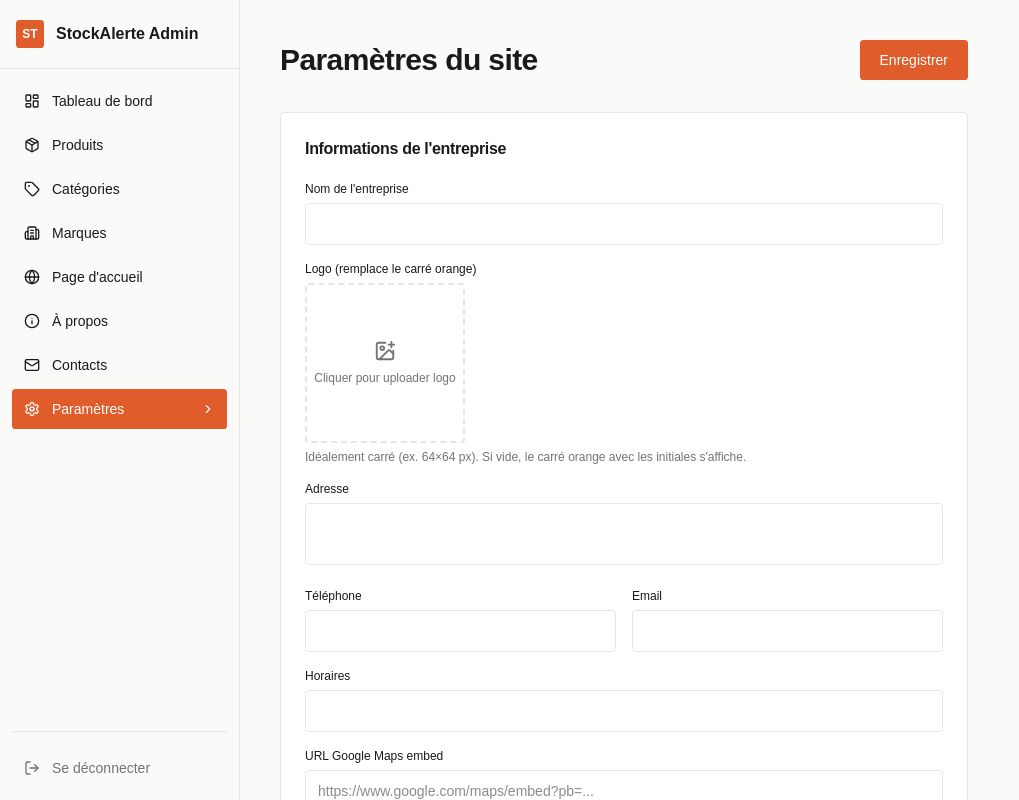
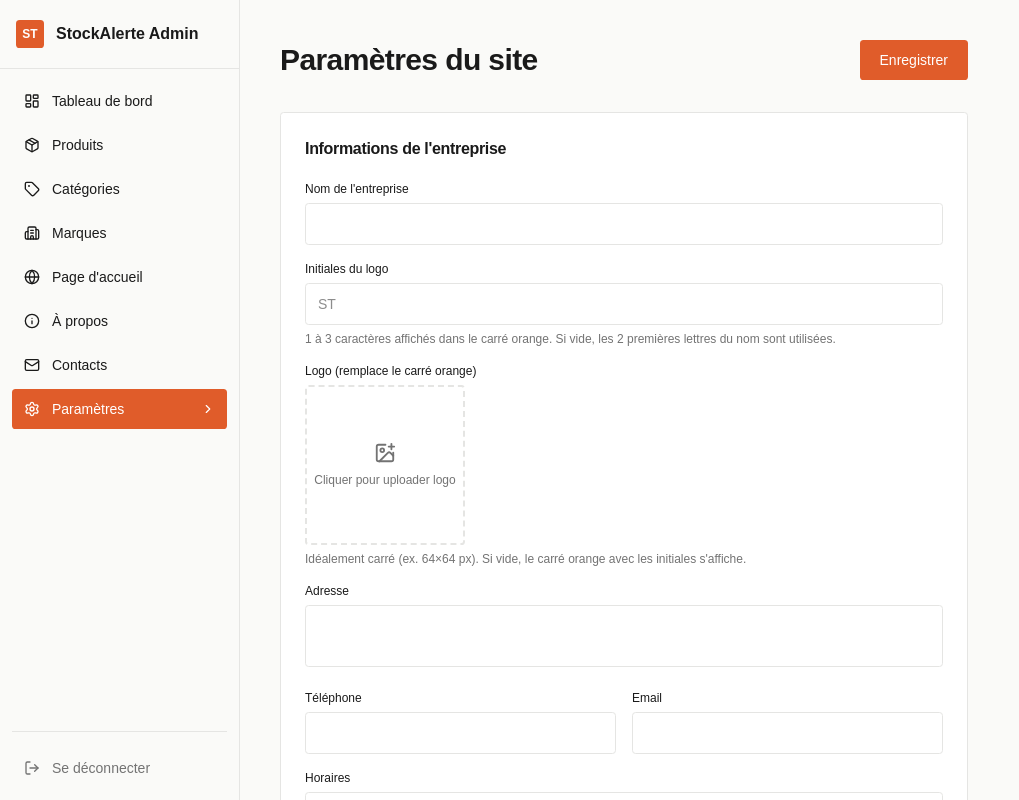
Before and after one commit to SlimaneLAMI/stockalerte, a Next.js app: page /admin/parametres in a window 1280 px wide. Shown: the top 800 px of the page, without its empty margins (0-1019 px from the left). Built offline with nearby package versions, Linux system fonts and the light colour scheme; no server answers; the database is empty; sample sign-in values are in the browser's storage; a web font is replaced by a local one.

Commit message:
feat: champ initiales logo personnalisables dans les paramètres

```diff
--- a/app/admin/parametres/page.js
+++ b/app/admin/parametres/page.js
@@ -22,7 +22,7 @@ export default function ParametresPage() {
   const [settings, setSettings] = useState({
     company_name: '', company_address: '', company_phone: '',
     company_email: '', company_hours: '', maps_url: '',
-    logo_url: '', footer_text: '',
+    logo_url: '', logo_initials: '', footer_text: '',
     social_facebook: '', social_instagram: '', social_linkedin: '',
     social_twitter: '', social_youtube: '', social_tiktok: '',
     social_whatsapp: '', social_snapchat: '', social_pinterest: '',
@@ -66,6 +66,20 @@ export default function ParametresPage() {
           <div>
             <label className={label} style={labelStyle}>Nom de l'entreprise</label>
             <input value={settings.company_name} onChange={e => setSettings(p => ({ ...p, company_name: e.target.value }))} className={inp} style={inpStyle} />
+          </div>
+          <div>
+            <label className={label} style={labelStyle}>Initiales du logo</label>
+            <input
+              value={settings.logo_initials}
+              onChange={e => setSettings(p => ({ ...p, logo_initials: e.target.value.slice(0, 3).toUpperCase() }))}
+              className={inp}
+              style={inpStyle}
+              placeholder="ST"
+              maxLength={3}
+            />
+            <p className="text-xs mt-1.5" style={{ color: 'var(--muted-foreground)' }}>
+              1 à 3 caractères affichés dans le carré orange. Si vide, les 2 premières lettres du nom sont utilisées.
+            </p>
           </div>
           <div>
             <label className={label} style={labelStyle}>Logo (remplace le carré orange)</label>
--- a/components/admin/AdminLayoutClient.js
+++ b/components/admin/AdminLayoutClient.js
@@ -26,6 +26,7 @@ function AdminNav({ pathname }) {
   const [mobileOpen, setMobileOpen] = useState(false);
   const [siteName, setSiteName] = useState('StockAlerte');
   const [logoUrl, setLogoUrl] = useState('');
+  const [logoInitials, setLogoInitials] = useState('');
 
   useEffect(() => { setMobileOpen(false); }, [pathname]);
 
@@ -33,6 +34,7 @@ function AdminNav({ pathname }) {
     fetch('/api/settings').then(r => r.json()).then(d => {
       if (d.company_name) setSiteName(d.company_name);
       if (d.logo_url) setLogoUrl(d.logo_url);
+      if (d.logo_initials) setLogoInitials(d.logo_initials);
     }).catch(() => {});
   }, []);
 
@@ -77,7 +79,7 @@ function AdminNav({ pathname }) {
           >
             {logoUrl
               ? <img src={logoUrl} alt={siteName} className="w-full h-full object-cover" />
-              : siteName.slice(0, 2).toUpperCase()}
+              : (logoInitials || siteName.slice(0, 2).toUpperCase())}
           </div>
           <span className="font-display font-bold" style={{ color: 'var(--sidebar-foreground)' }}>
             {siteName} Admin
@@ -110,7 +112,7 @@ function AdminNav({ pathname }) {
           >
             {logoUrl
               ? <img src={logoUrl} alt={siteName} className="w-full h-full object-cover" />
-              : siteName.slice(0, 2).toUpperCase()}
+              : (logoInitials || siteName.slice(0, 2).toUpperCase())}
           </div>
           <span className="font-display font-bold text-sm" style={{ color: 'var(--sidebar-foreground)' }}>Admin</span>
         </div>
--- a/components/public/Footer.js
+++ b/components/public/Footer.js
@@ -73,7 +73,7 @@ export default function Footer() {
               >
                 {s.logo_url
                   ? <img src={s.logo_url} alt={s.company_name || 'Logo'} className="w-full h-full object-cover" />
-                  : (s.company_name ? s.company_name.slice(0, 2).toUpperCase() : 'ST')}
+                  : (s.logo_initials || (s.company_name ? s.company_name.slice(0, 2).toUpperCase() : 'ST'))}
               </div>
               <span className="font-display font-bold text-xl" style={{ color: 'var(--foreground)' }}>
                 {s.company_name || 'StockAlerte'}
--- a/components/public/Header.js
+++ b/components/public/Header.js
@@ -26,7 +26,7 @@ export default function Header() {
   const pathname = usePathname();
   const s = useSettings();
   const companyName = s.company_name || 'StockAlerte';
-  const logoLetters = companyName.slice(0, 2).toUpperCase();
+  const logoLetters = s.logo_initials || companyName.slice(0, 2).toUpperCase();
   const logoUrl = s.logo_url;
   const isHome = pathname === '/';
   const textColor = (isHome && !scrolled) ? 'white' : 'var(--foreground)';
```
